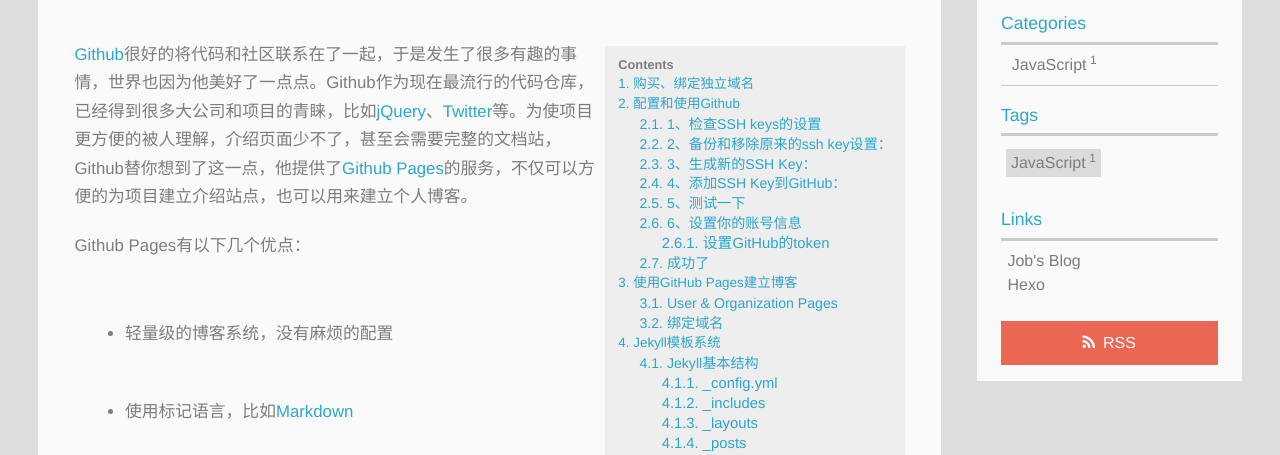
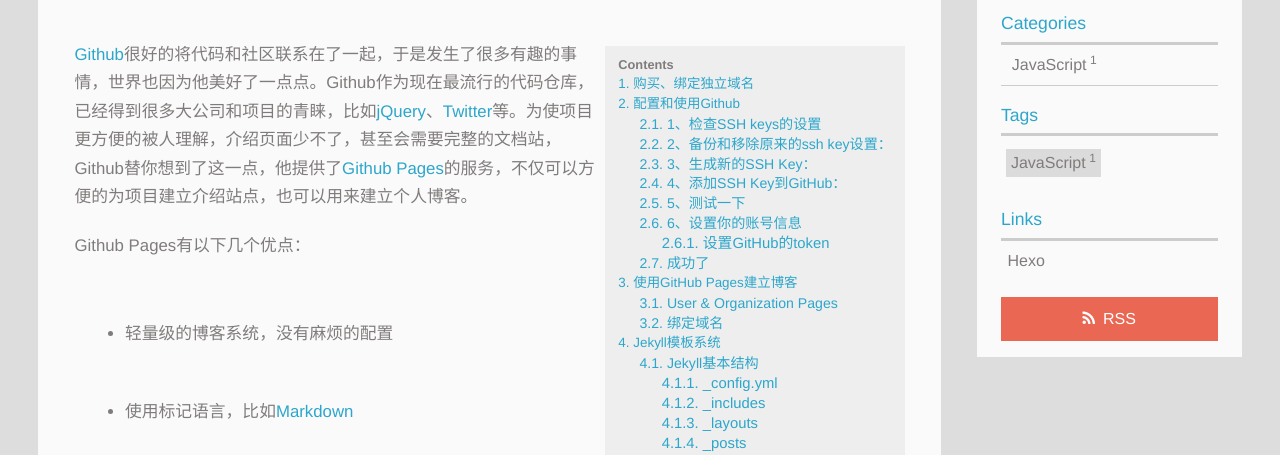
Before and after one commit to zfandf/zfandf.github.io, a plain HTML site: page 2015/01/29/2012-02-22-github-pages/index.html in a window 1280 px wide. Shown: the part 320-775 px from the top of the page. Drawn offline with Linux system fonts and the light colour scheme; a script that the page names is missing.

Commit message:
Site updated: 2015-01-30 21:24:58

```diff
--- a/2015/01/29/2012-02-22-github-pages/index.html
+++ b/2015/01/29/2012-02-22-github-pages/index.html
@@ -366,7 +366,6 @@
   <div class="linkslist">
   <p class="asidetitle">Links</p>
     <ul>
-      <li><a href="http://blog.zhishoumowen.com" target="_blank" title="Job">Job's Blog</a></li>
       <li><a href="http://hexo.io" target="_blank" title="Hexo">Hexo</a></li>
     </ul>
 </div>
```
Also changed, not shown: 2015/01/29/2015-01-27-arguments-callee/index.html (+0 -1 lines), 2015/01/29/2015-01-27-jquery-plugns/index.html (+0 -1 lines), 2015/01/29/2015-01-27-js-apply-call/index.html (+0 -1 lines), 2015/01/29/2015-01-27-maintainable-javascript/index.html (+0 -1 lines), 2015/01/30/2015-01-27-element-select/index.html (+0 -1 lines), 2015/01/30/2015-01-27-js-base64decode/index.html (+0 -1 lines), 2015/01/30/hello-world/index.html (+0 -1 lines), index.html (+0 -1 lines).
